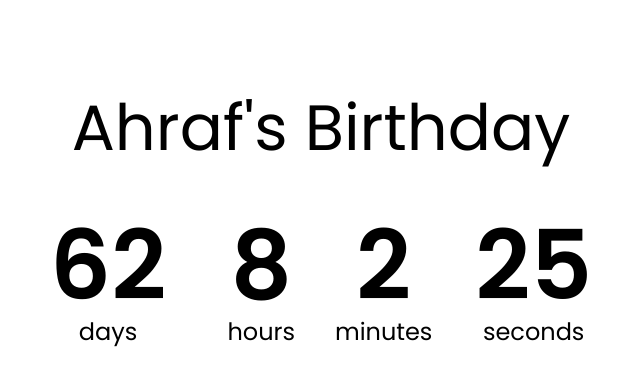
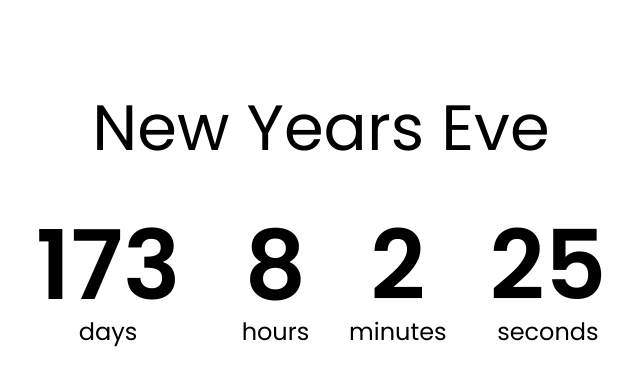
Before and after one commit to Kibria7/Countdown-Timer, a plain HTML site: page index.html in a window 1280 px wide. Shown: the whole page, without its empty margins (319-959 px from the left). Drawn offline with Linux system fonts and the light colour scheme.

Commit message:
changed it back to showing the timer for new years eve

```diff
--- a/index.html
+++ b/index.html
@@ -9,7 +9,7 @@
     <script src="script.js" defer></script>
 </head>
 <body>
-    <h1>Ahraf's Birthday</h1>
+    <h1>New Years Eve</h1>
 
     <div class="countdown-container">
         <div class="days-c countdown-el">
--- a/script.js
+++ b/script.js
@@ -3,7 +3,7 @@ const hoursEl = document.getElementById("hours");
 const minsEl = document.getElementById("minutes");
 const secondsEl = document.getElementById("seconds");
 
-const newYears = '12 Sep 2022';
+const newYears = '1 Jan 2023';
 
 function countdown(){
     const newYearsDate = new Date(newYears);
```
